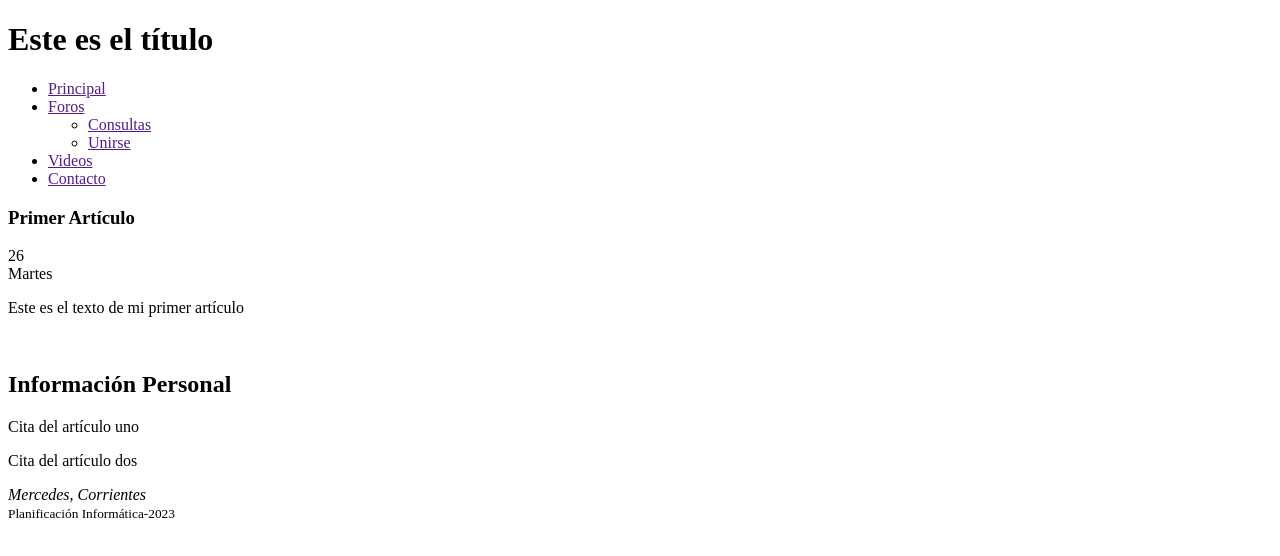
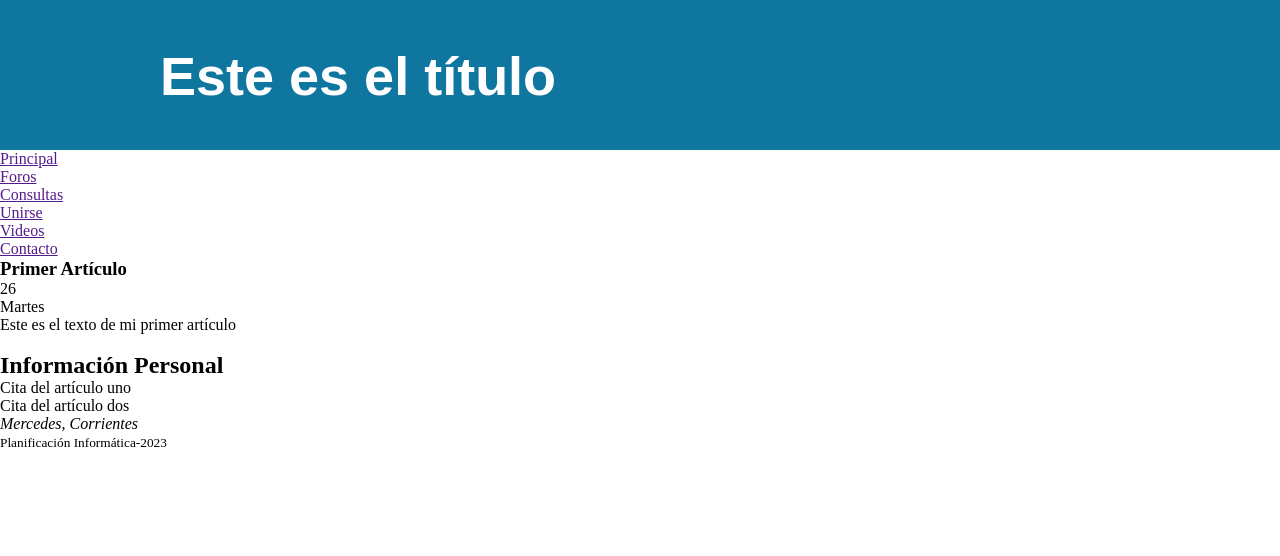
Before and after one commit to DavLop9722/David_Repo, a plain HTML site: page index.html in a window 1280 px wide. Drawn offline with Linux system fonts and the light colour scheme.

Commit message:
add: edición de cabecera de pág

```diff
--- a/css/main.css
+++ b/css/main.css
@@ -0,0 +1,24 @@
+*{
+    margin: 0px;
+    padding: 0px;
+}
+#cabeceralogo {
+    display: flex;
+    justify-content: center;
+    width: 96%;
+    height: 150px;
+    padding: 0% 2%;
+    background-color: #0F76A0;
+}
+#cabeceralogo > div {
+    flex: 1;
+    max-width: 960px;
+    width: 960px;
+    margin: 0px auto;
+    padding-top: 45px;
+
+}
+#cabeceralogo h1 {
+    font: bold 54px Arial, sans-serif;
+    color: #FFFFFF;
+}
--- a/index.html
+++ b/index.html
@@ -4,6 +4,7 @@
     <meta charset="UTF-8">
     <meta name="viewport" content="width=device-width, initial-scale=1.0">
     <title>Document</title>
+    <link rel="stylesheet" href="css/main.css">
 
 </head>
     <header id="cabeceralogo">
```
